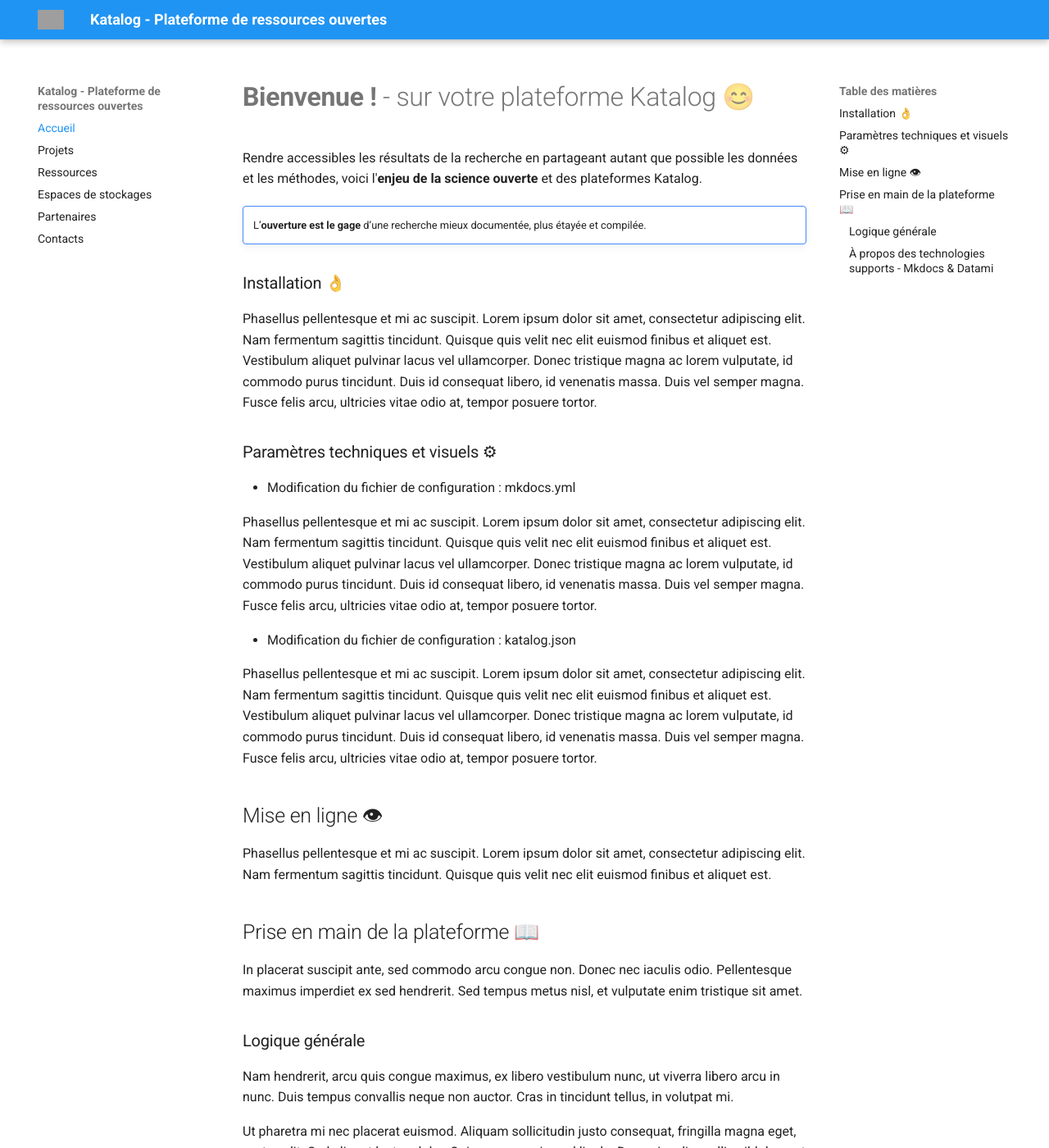
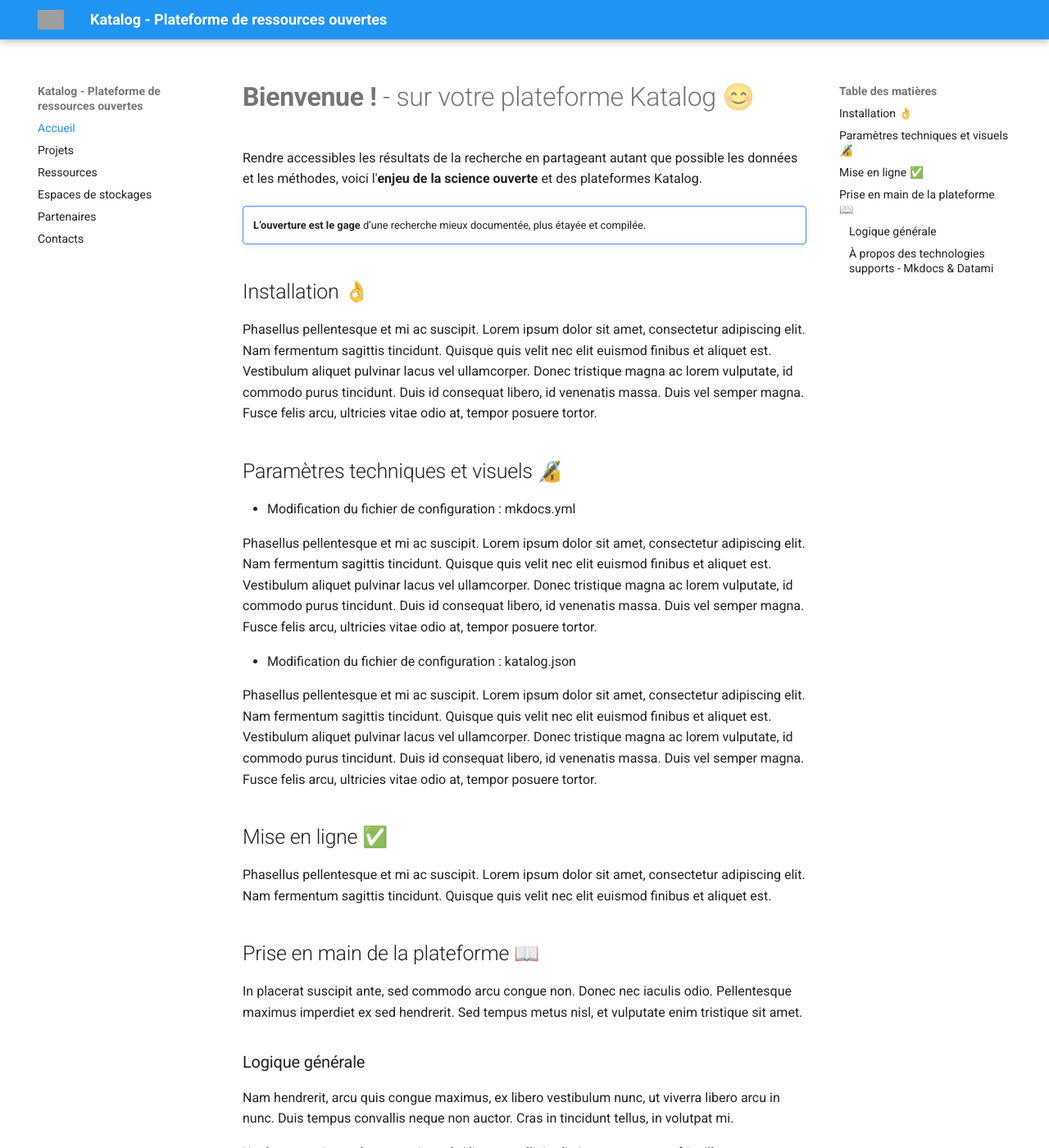
Before and after one commit to Konsilion/katalog-template, an MkDocs documentation site: the page built from docs/index.md, in a window 1280 px wide and 1400 px high. Shown: the whole window at 82% size. Built offline with MkDocs 1.6.1 and Material for MkDocs 9.7.7, drawn with Linux system fonts in a browser that asks for light colours; grey boxes are pictures that could not be loaded.

```diff
--- a/docs/index.md
+++ b/docs/index.md
@@ -4,14 +4,14 @@ Rendre accessibles les résultats de la recherche en partageant autant que possi
 
 !!! note ""
 
-    L’**ouverture est le gage** d’une recherche mieux documentée, plus étayée et compilée.
+    **L’ouverture est le gage** d’une recherche mieux documentée, plus étayée et compilée.
 
 
-### Installation 👌
+## Installation 👌
 
 Phasellus pellentesque et mi ac suscipit. Lorem ipsum dolor sit amet, consectetur adipiscing elit. Nam fermentum sagittis tincidunt. Quisque quis velit nec elit euismod finibus et aliquet est. Vestibulum aliquet pulvinar lacus vel ullamcorper. Donec tristique magna ac lorem vulputate, id commodo purus tincidunt. Duis id consequat libero, id venenatis massa. Duis vel semper magna. Fusce felis arcu, ultricies vitae odio at, tempor posuere tortor.
 
-### Paramètres techniques et visuels ⚙
+## Paramètres techniques et visuels 🔏
 
 * Modification du fichier de configuration : mkdocs.yml
 
@@ -22,7 +22,7 @@ Phasellus pellentesque et mi ac suscipit. Lorem ipsum dolor sit amet, consectetu
 Phasellus pellentesque et mi ac suscipit. Lorem ipsum dolor sit amet, consectetur adipiscing elit. Nam fermentum sagittis tincidunt. Quisque quis velit nec elit euismod finibus et aliquet est. Vestibulum aliquet pulvinar lacus vel ullamcorper. Donec tristique magna ac lorem vulputate, id commodo purus tincidunt. Duis id consequat libero, id venenatis massa. Duis vel semper magna. Fusce felis arcu, ultricies vitae odio at, tempor posuere tortor.
 
 
-## Mise en ligne 👁
+## Mise en ligne ✅
 
 Phasellus pellentesque et mi ac suscipit. Lorem ipsum dolor sit amet, consectetur adipiscing elit. Nam fermentum sagittis tincidunt. Quisque quis velit nec elit euismod finibus et aliquet est.
 
```
